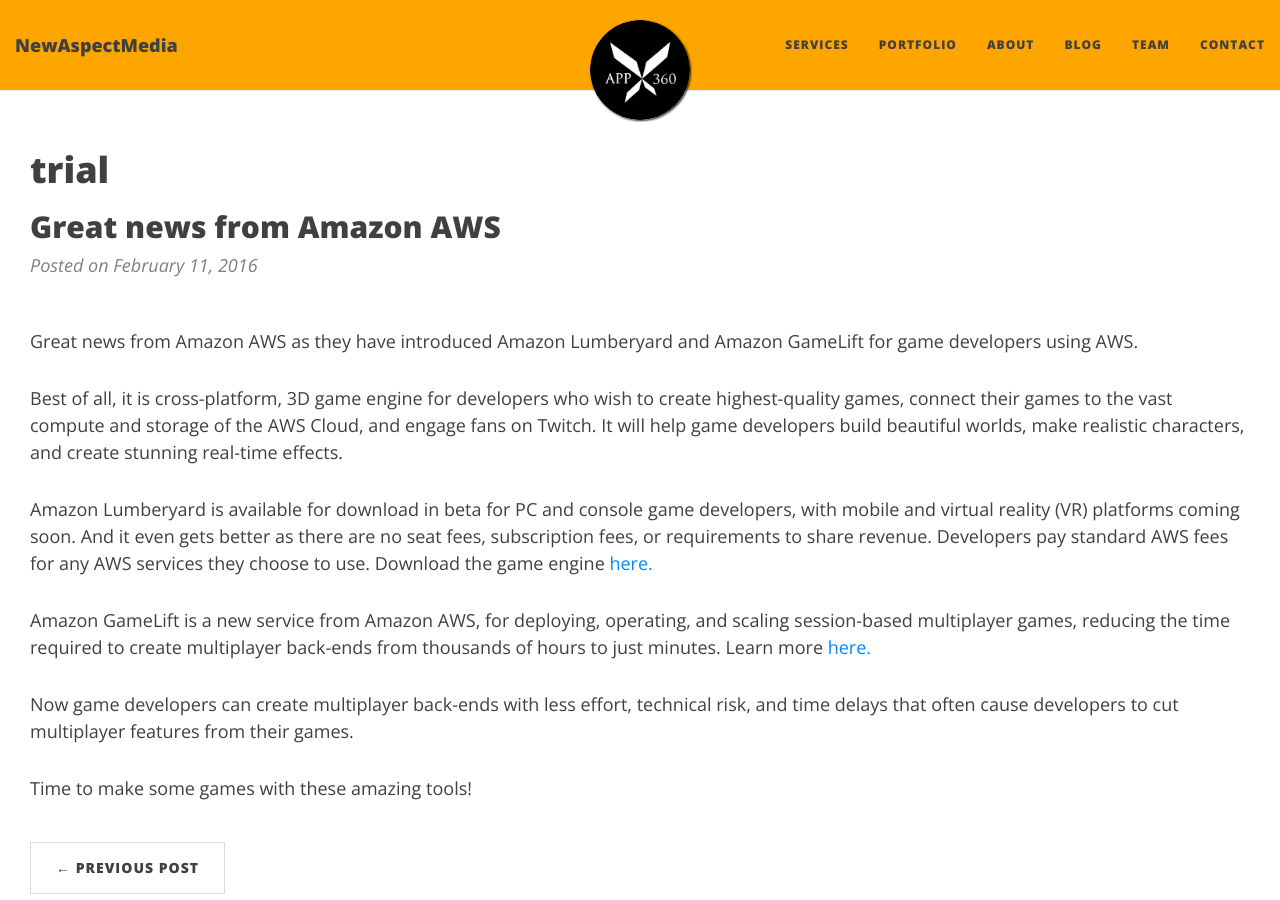
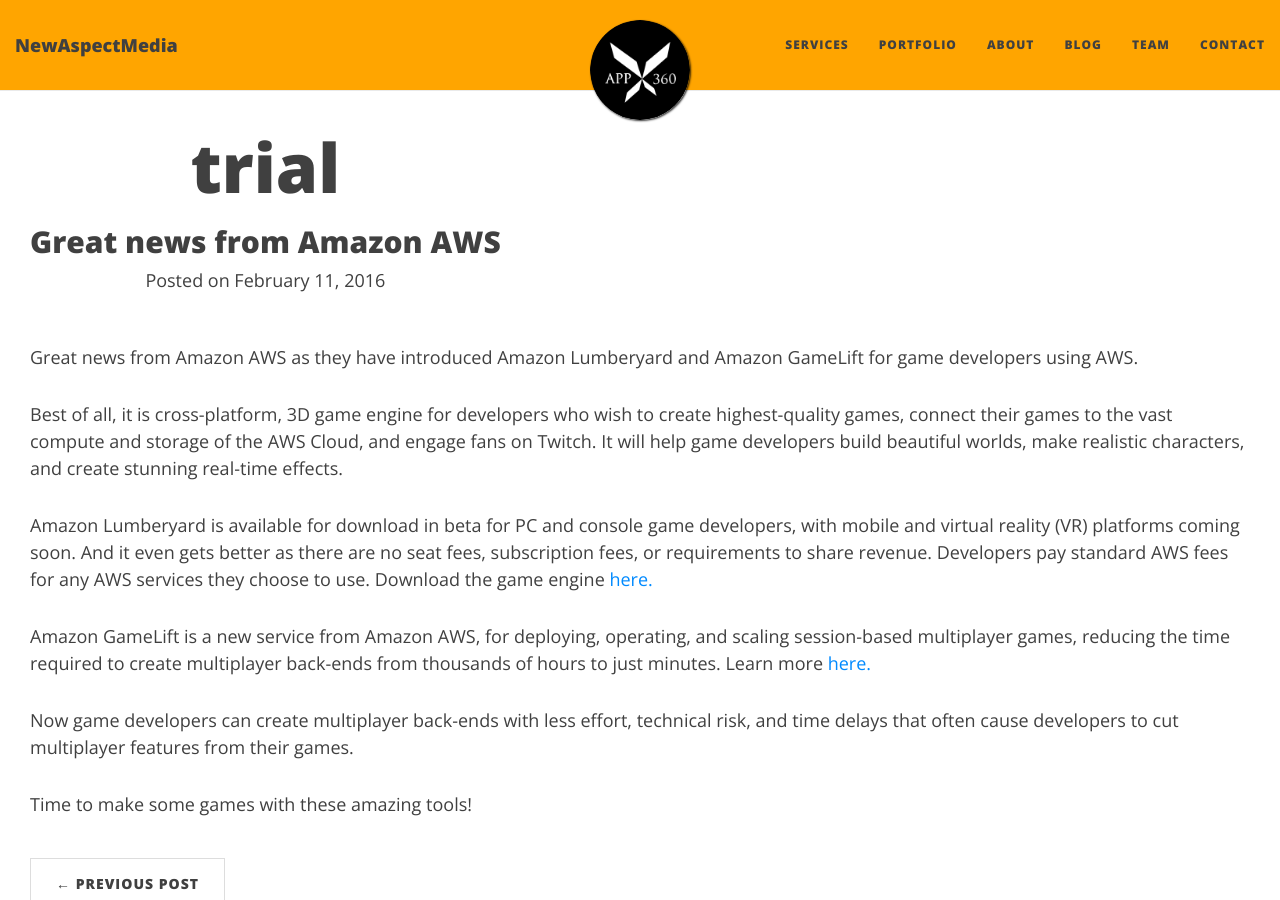
Before and after one commit to newmedia77/appxnam, a Jekyll site: the page built from _posts/2016-02-13-trial.md, in a window 1280 px wide and 900 px high. Built offline with Jekyll 4.4.1, drawn with Linux system fonts in a browser that asks for light colours; nearby versions of some CDN libraries.

Commit message:
andreas
page header

```diff
--- a/_layouts/post.html
+++ b/_layouts/post.html
@@ -5,7 +5,7 @@
 <header class="header-page">
   <div class="row">
     <div class="col-lg-8 col-lg-offset-2 col-md-10 col-md-offset-1">
-      <div class="post-heading">
+      <div class="page-heading">
         <h1>{{ page.title }}</h1>
         {% if page.subtitle %}
         <h2 class="post-subheading">{{ page.subtitle }}</h2>
```
